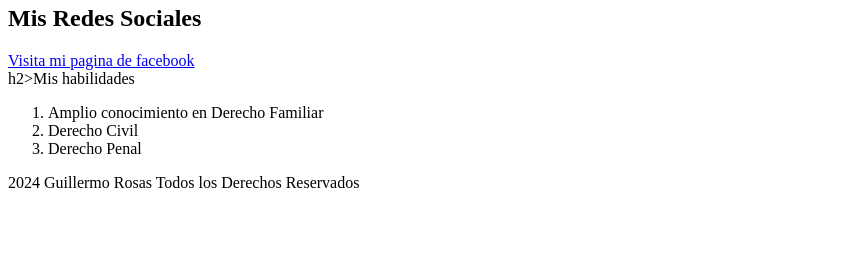
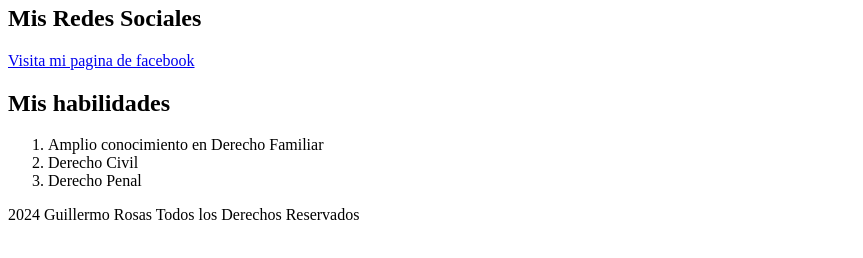
Before and after one commit to GuillermoRosasP/cv-prueba, a plain HTML site: page index.html in a window 1280 px wide. Shown: the part 340-598 px from the top of the page, without its empty margins (0-863 px from the left). Drawn offline with Linux system fonts and the light colour scheme.

Commit message:
correcion de error 3

```diff
--- a/index.html
+++ b/index.html
@@ -32,7 +32,7 @@
         <a href="https://www.facebook.com/guillermo.rosaspalma.5/" target="_blank"> Visita mi pagina de facebook</a>
 
         <section id="sobre-mi--habilidades">
-            h2>Mis habilidades</h2>
+            <h2>Mis habilidades</h2>
             <ol>
                 <li>Amplio conocimiento en Derecho Familiar</li>
                 <li>Derecho Civil</li>
```
